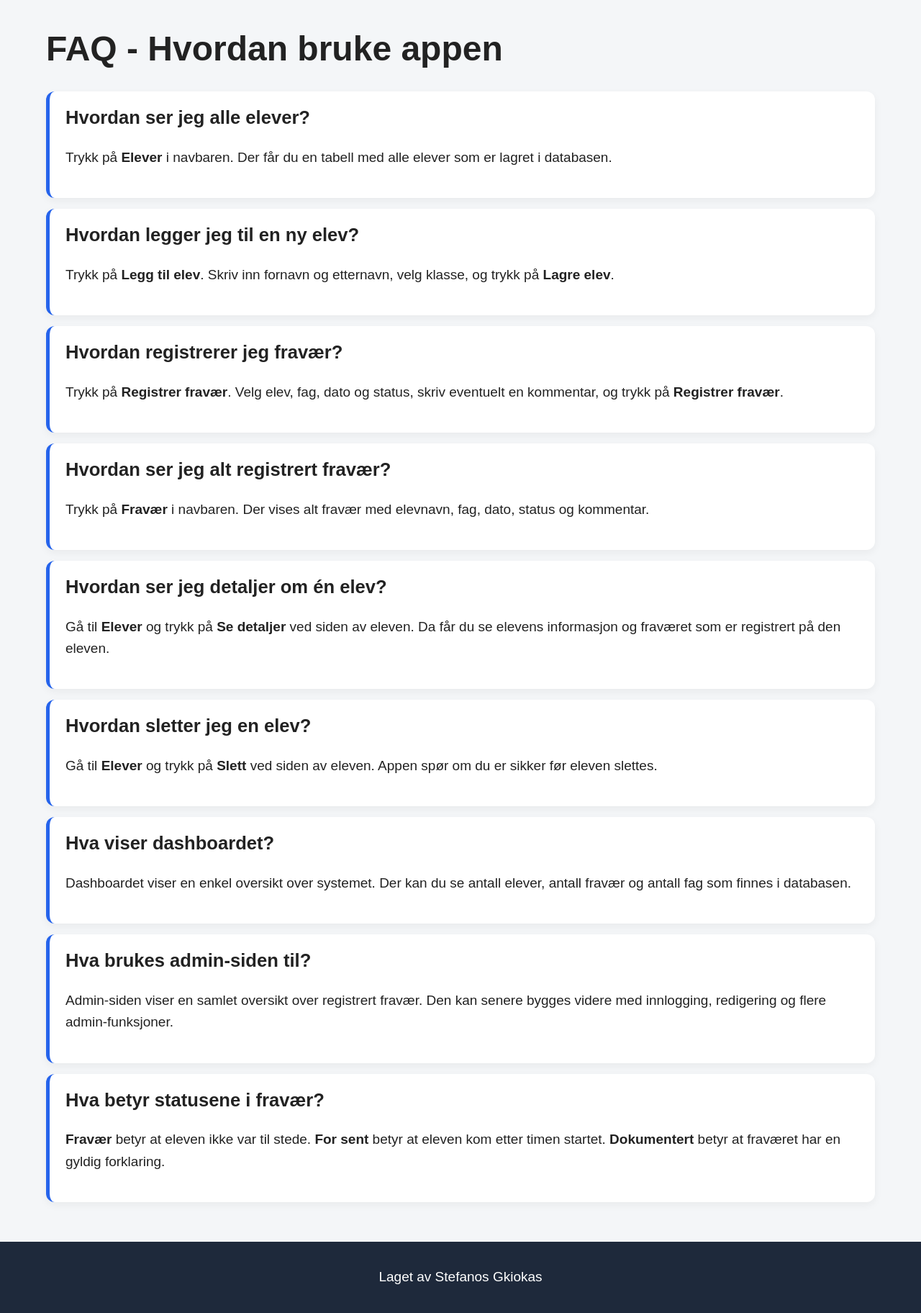
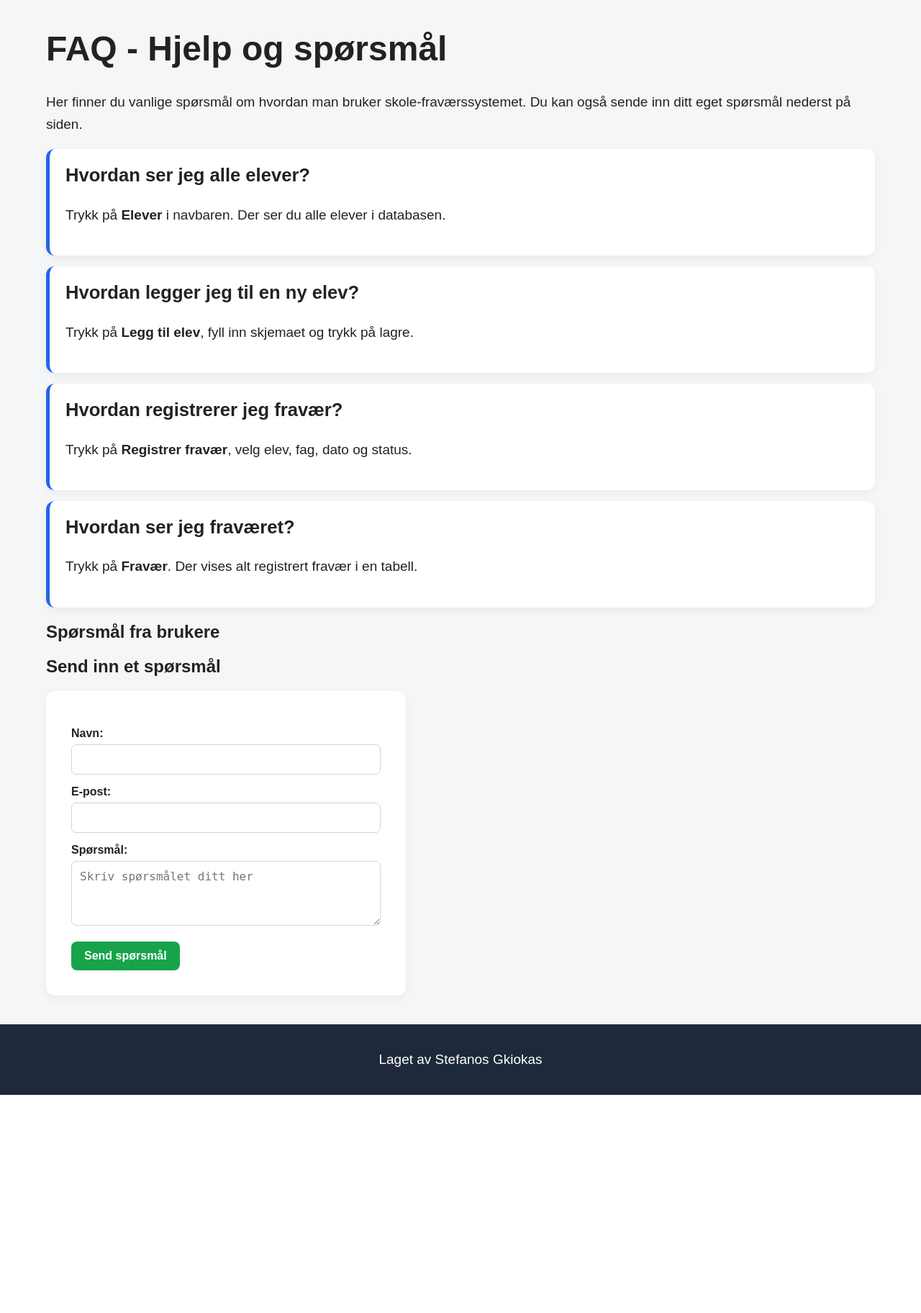
Before and after one commit to stgk08/skole_fraevar_system, a Flask app: page /faq in a window 1280 px wide. Shown: the part 112-1936 px from the top of the page at 72% size. After the commit the page ends 1633 px from the top, so only its background shows below. Run offline with Flask 3, Linux system fonts and the light colour scheme.

Commit message:
Update FAQ content and structure

```diff
--- a/templates/faq.html
+++ b/templates/faq.html
@@ -4,71 +4,55 @@
 
 {% block content %}
 
-<h1>FAQ - Hvordan bruke appen</h1>
+<h1>FAQ - Hjelp og spørsmål</h1>
+
+<p>
+    Her finner du vanlige spørsmål om hvordan man bruker skole-fraværssystemet.
+    Du kan også sende inn ditt eget spørsmål nederst på siden.
+</p>
 
 <div class="faq-box">
     <h3>Hvordan ser jeg alle elever?</h3>
-    <p>
-        Trykk på <strong>Elever</strong> i navbaren. Der får du en tabell med alle elever som er lagret i databasen.
-    </p>
+    <p>Trykk på <strong>Elever</strong> i navbaren. Der ser du alle elever i databasen.</p>
 </div>
 
 <div class="faq-box">
     <h3>Hvordan legger jeg til en ny elev?</h3>
-    <p>
-        Trykk på <strong>Legg til elev</strong>. Skriv inn fornavn og etternavn, velg klasse, og trykk på <strong>Lagre elev</strong>.
-    </p>
+    <p>Trykk på <strong>Legg til elev</strong>, fyll inn skjemaet og trykk på lagre.</p>
 </div>
 
 <div class="faq-box">
     <h3>Hvordan registrerer jeg fravær?</h3>
-    <p>
-        Trykk på <strong>Registrer fravær</strong>. Velg elev, fag, dato og status, skriv eventuelt en kommentar, og trykk på <strong>Registrer fravær</strong>.
-    </p>
+    <p>Trykk på <strong>Registrer fravær</strong>, velg elev, fag, dato og status.</p>
 </div>
 
 <div class="faq-box">
-    <h3>Hvordan ser jeg alt registrert fravær?</h3>
-    <p>
-        Trykk på <strong>Fravær</strong> i navbaren. Der vises alt fravær med elevnavn, fag, dato, status og kommentar.
-    </p>
+    <h3>Hvordan ser jeg fraværet?</h3>
+    <p>Trykk på <strong>Fravær</strong>. Der vises alt registrert fravær i en tabell.</p>
 </div>
 
-<div class="faq-box">
-    <h3>Hvordan ser jeg detaljer om én elev?</h3>
-    <p>
-        Gå til <strong>Elever</strong> og trykk på <strong>Se detaljer</strong> ved siden av eleven. Da får du se elevens informasjon og fraværet som er registrert på den eleven.
-    </p>
-</div>
+<h2>Spørsmål fra brukere</h2>
 
-<div class="faq-box">
-    <h3>Hvordan sletter jeg en elev?</h3>
-    <p>
-        Gå til <strong>Elever</strong> og trykk på <strong>Slett</strong> ved siden av eleven. Appen spør om du er sikker før eleven slettes.
-    </p>
-</div>
+{% for f in faq_liste %}
+    <div class="faq-box">
+        <h3>{{ f.sporsmal }}</h3>
+        <p>{{ f.svar }}</p>
+    </div>
+{% endfor %}
 
-<div class="faq-box">
-    <h3>Hva viser dashboardet?</h3>
-    <p>
-        Dashboardet viser en enkel oversikt over systemet. Der kan du se antall elever, antall fravær og antall fag som finnes i databasen.
-    </p>
-</div>
+<h2>Send inn et spørsmål</h2>
 
-<div class="faq-box">
-    <h3>Hva brukes admin-siden til?</h3>
-    <p>
-        Admin-siden viser en samlet oversikt over registrert fravær. Den kan senere bygges videre med innlogging, redigering og flere admin-funksjoner.
-    </p>
-</div>
+<form method="POST">
+    <label>Navn:</label>
+    <input type="text" name="navn" required>
 
-<div class="faq-box">
-    <h3>Hva betyr statusene i fravær?</h3>
-    <p>
-        <strong>Fravær</strong> betyr at eleven ikke var til stede.
-        <strong>For sent</strong> betyr at eleven kom etter timen startet.
-        <strong>Dokumentert</strong> betyr at fraværet har en gyldig forklaring.
-    </p>
-</div>
+    <label>E-post:</label>
+    <input type="email" name="epost" required>
+
+    <label>Spørsmål:</label>
+    <textarea name="sporsmal" required placeholder="Skriv spørsmålet ditt her"></textarea>
+
+    <button type="submit">Send spørsmål</button>
+</form>
 
 {% endblock %}
```
